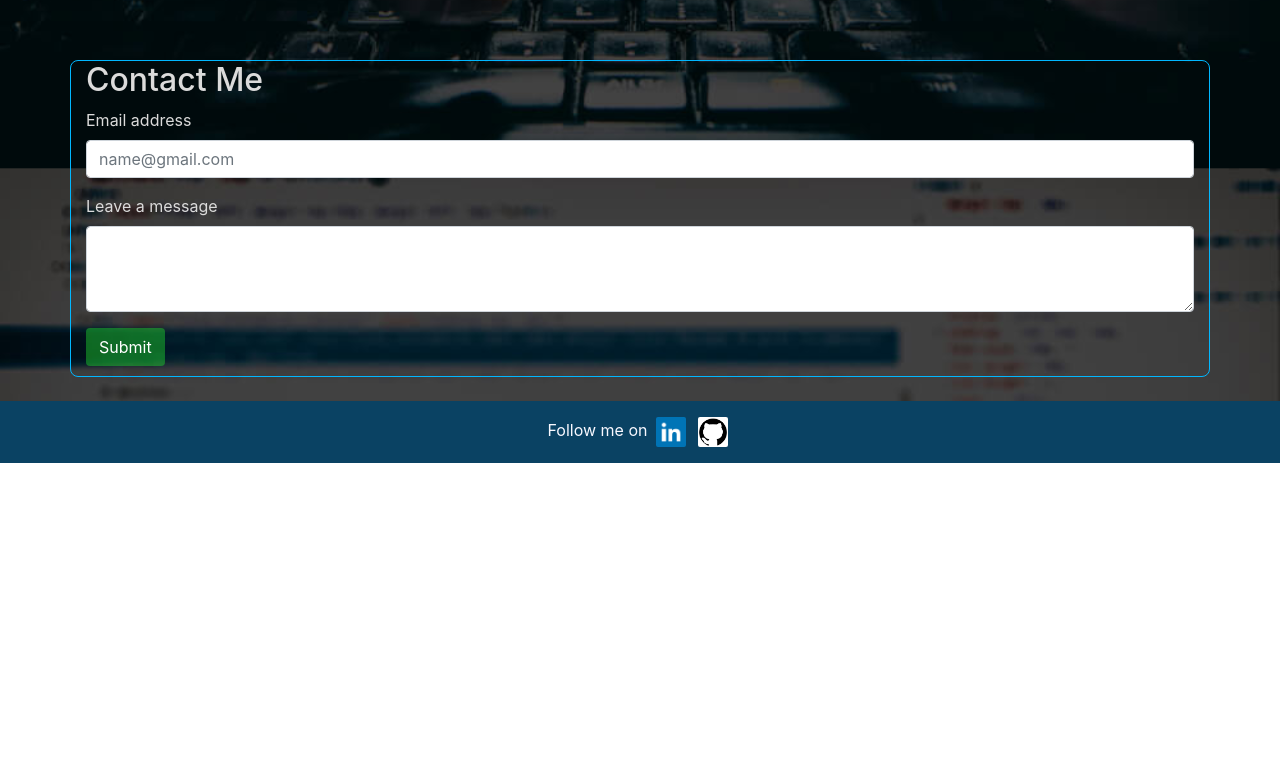
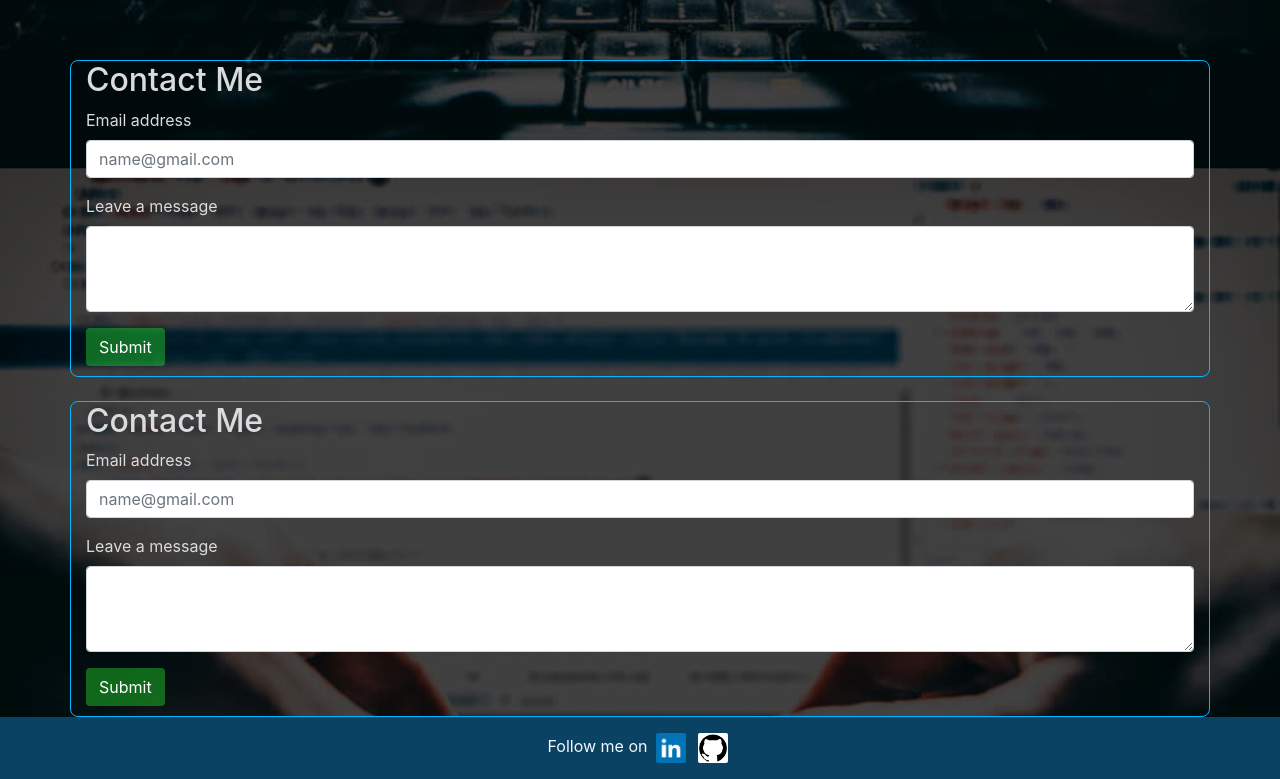
Before and after one commit to pswartz66/Portfolio-2, a plain HTML site: page index.html in a window 1280 px wide. Shown: the part 2393-3172 px from the top of the page. Before the commit the page ends 2856 px from the top, so only its background shows below. Drawn offline with nearby package versions, Linux system fonts and the light colour scheme.

Commit message:
added formspree for contact form

```diff
--- a/index.html
+++ b/index.html
@@ -289,6 +289,28 @@
 
                     <br>
 
+                    <!-- Using formspree -->
+                    <div class="contact-form">
+                            <div class="col-12">
+                                <h2 id="contact-header">Contact Me</h2>
+                                <form method="POST" action="https://formspree.io/philswartz.portfolio@gmail.com">
+                                    <div class="form-group">
+                                        <label id="email-address" for="exampleFormControlInput1">Email address</label>
+                                        <input type="email" class="form-control" id="exampleFormControlInput1"
+                                            placeholder="name@gmail.com">
+                                    </div>
+
+                                    <div class="form-group">
+                                        <label id="email-message" for="exampleFormControlTextarea1">Leave a message</label>
+                                        <textarea placeholder="" class="form-control" id="exampleFormControlTextarea1"
+                                            rows="3"></textarea>
+                                    </div>
+
+                                    <button id="email-send-button" class="btn btn-color">Submit</button>
+                                </form>
+
+                            </div>
+                        </div>
 
 
                 </div>
```
